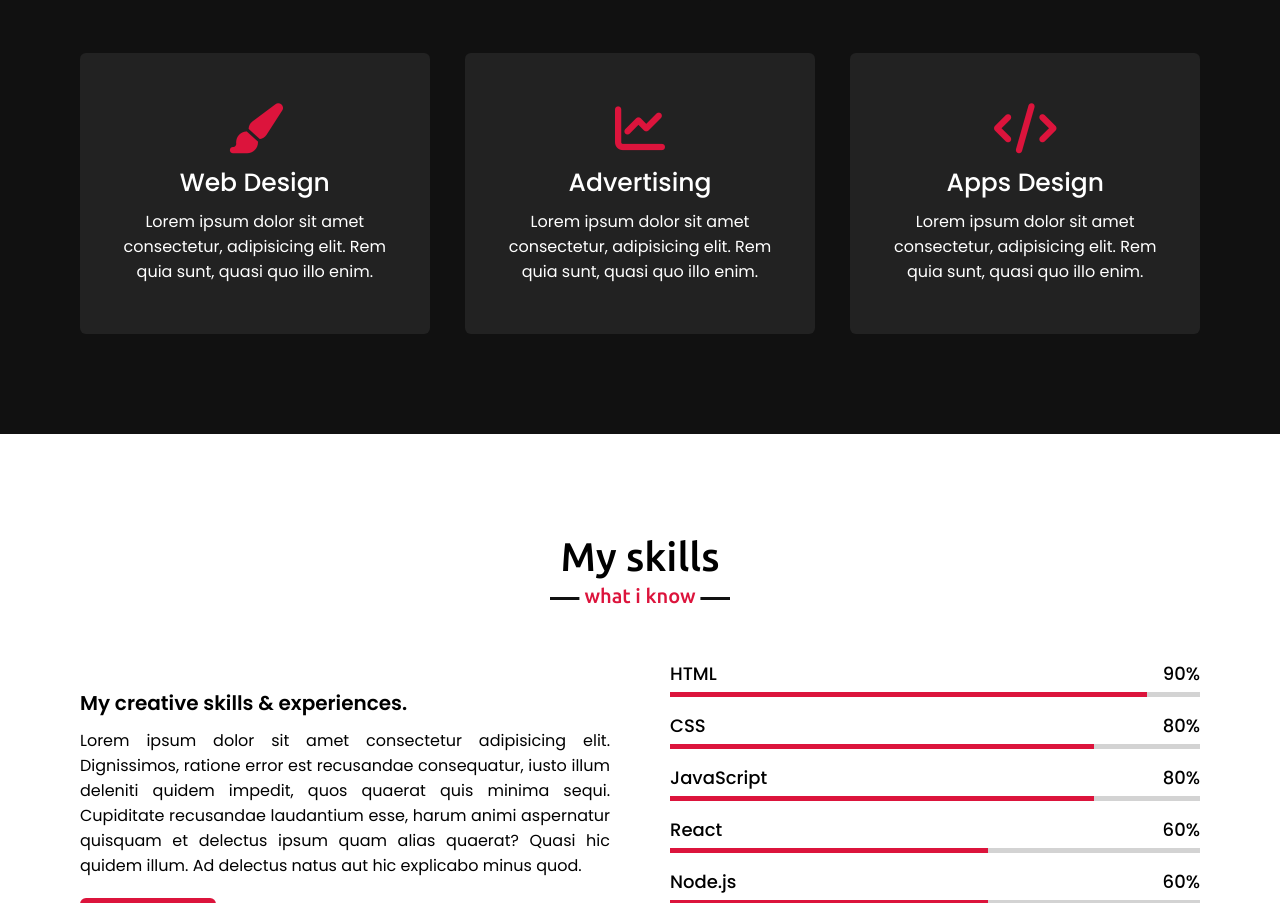
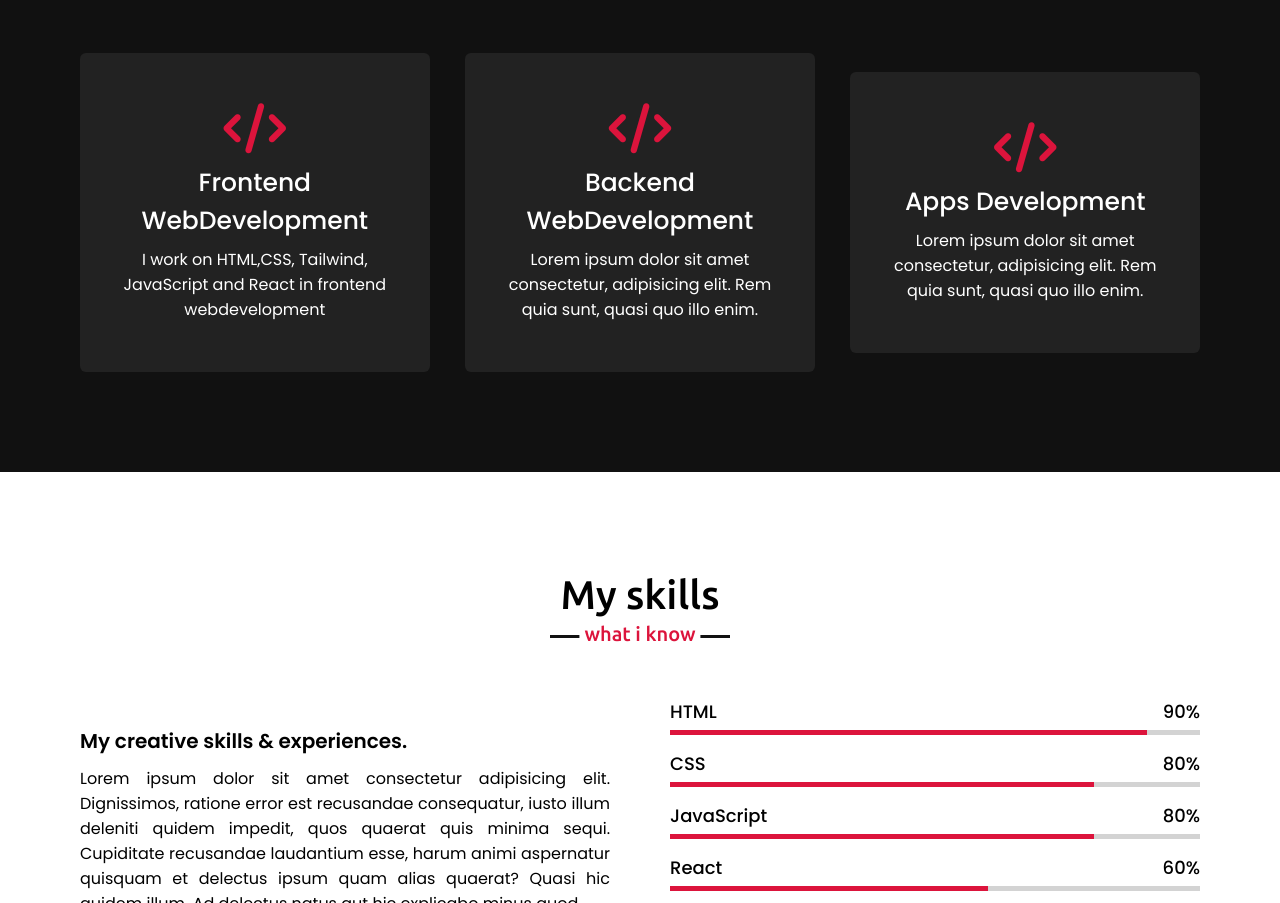
Before and after one commit to tarun08pareta/Portfolio, a plain HTML site: page index.html in a window 1280 px wide. Shown: the part 1706-2609 px from the top of the page. Drawn offline with nearby package versions, Linux system fonts and the light colour scheme; a web font is replaced by a local one.

Commit message:
change in my service

```diff
--- a/index.html
+++ b/index.html
@@ -105,16 +105,16 @@
             <div class="serv-content">
                 <div class="card">
                     <div class="box">
-                        <i class="fas fa-paint-brush"></i>
-                        <div class="text">Web Design</div>
-                        <p>Lorem ipsum dolor sit amet consectetur, adipisicing elit. Rem quia sunt, quasi quo illo enim.
+                        <i class="fas fa-code"></i>
+                        <div class="text">Frontend WebDevelopment</div>
+                        <p>I work on HTML,CSS, Tailwind, JavaScript and React in frontend webdevelopment
                         </p>
                     </div>
                 </div>
                 <div class="card">
                     <div class="box">
-                        <i class="fas fa-chart-line"></i>
-                        <div class="text">Advertising</div>
+                        <i class="fas fa-code"></i>
+                        <div class="text">Backend WebDevelopment</div>
                         <p>Lorem ipsum dolor sit amet consectetur, adipisicing elit. Rem quia sunt, quasi quo illo enim.
                         </p>
                     </div>
@@ -122,7 +122,7 @@
                 <div class="card">
                     <div class="box">
                         <i class="fas fa-code"></i>
-                        <div class="text">Apps Design</div>
+                        <div class="text">Apps Development</div>
                         <p>Lorem ipsum dolor sit amet consectetur, adipisicing elit. Rem quia sunt, quasi quo illo enim.
                         </p>
                     </div>
```
